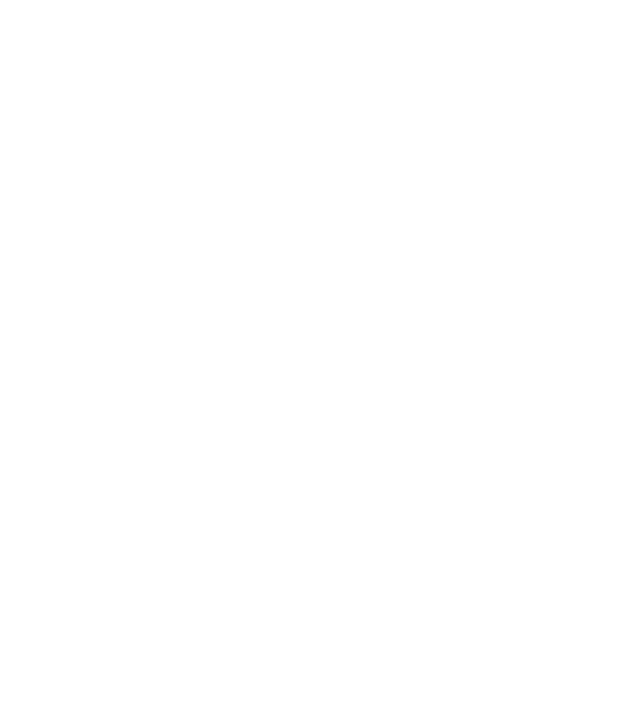
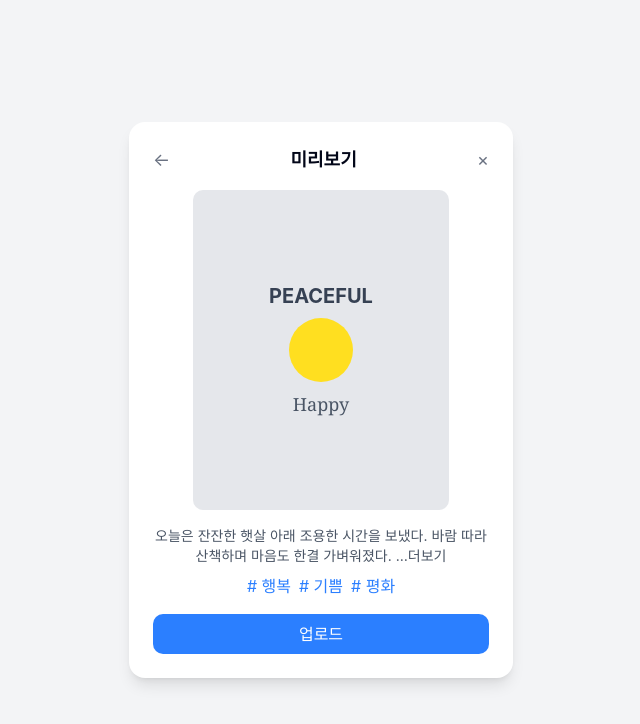
Before and after one commit to KakaoEnterprise-NILO/GriDam-FE, a React (Vite) app: page /diary/test2 in a window 1280 px wide. Before the commit this address had no page. Shown: the top 724 px of the page, without its empty margins (319-959 px from the left). Built offline with nearby package versions, Linux system fonts and the light colour scheme.

Commit message:
✨ [feature]#23 피드 미리보기 컴포넌트 추가

```diff
--- a/src/App.tsx
+++ b/src/App.tsx
@@ -5,6 +5,7 @@
 import WritingDiary from "./components/writingdiary/WritingDiary";
 // import UploadEmotionCard from "./components/writingdiary/UploadEmotionCard";
 import StatusCard from "./components/writingdiary/StatusCard";
+import EmotionPreviewCard from "./components/writingdiary/EmotionPreviewCard";
 
 function App() {
   return (
@@ -15,6 +16,7 @@
         <Route path="/register" element={<Register/>} />
         <Route path="/diary/write" element={<WritingDiary/>} />
         <Route path="/diary/test" element={<StatusCard/>} />
+        <Route path="/diary/test2" element={<EmotionPreviewCard/>} />
 
       </Routes>
     </div>
--- /dev/null
+++ b/src/components/writingdiary/EmotionPreviewCard.css
@@ -0,0 +1,11 @@
+button {
+  transition: background-color 0.3s, color 0.3s;
+}
+
+button:hover {
+  background-color: #f0f0f0;
+}
+
+.bg-blue-500:hover {
+  background-color: #3b82f6;
+}
--- a/src/components/writingdiary/EmotionPreviewCard.tsx
+++ b/src/components/writingdiary/EmotionPreviewCard.tsx
@@ -0,0 +1,59 @@
+import { useState } from "react";
+import StatusCard from "./StatusCard";
+import "./EmotionPreviewCard.css";
+
+export default function EmotionPreviewCard() {
+  const [isUploading, setIsUploading] = useState(false);
+
+  const handleUpload = () => {
+    setIsUploading(true);
+  };
+
+  if (isUploading) {
+    return <StatusCard />;
+  }
+
+  return (
+    <div className="flex justify-center items-center min-h-screen bg-gray-100">
+      <div className="bg-white w-96 h-auto p-6 rounded-2xl shadow-lg space-y-4 relative">
+        {/* 상단 타이틀 */}
+        <div className="flex justify-between items-center mb-4">
+          <button className="text-gray-500 text-lg">&#x2190;</button>
+          <h2 className="text-lg font-bold">미리보기</h2>
+          <button className="text-gray-500 text-lg">×</button>
+        </div>
+
+        {/* 감정 카드 */}
+        <div className="flex justify-center mb-4">
+          <div className="w-64 h-80 bg-gray-200 rounded-lg flex flex-col items-center justify-center p-4 space-y-2">
+            <h2 className="text-xl font-bold text-gray-700">PEACEFUL</h2>
+            <div className="w-16 h-16 bg-yellow-300 rounded-full"></div>
+            <p className="text-lg text-gray-600 font-serif">Happy</p>
+          </div>
+        </div>
+
+        {/* 내용 */}
+        <p className="text-gray-600 text-sm text-center mb-2">
+          오늘은 잔잔한 햇살 아래 조용한 시간을 보냈다. 바람 따라 산책하며 마음도 한결 가벼워졌다. …더보기
+        </p>
+
+        {/* 해시태그 */}
+        <div className="text-center mb-4">
+          <span className="text-blue-500 mr-2"># 행복</span>
+          <span className="text-blue-500 mr-2"># 기쁨</span>
+          <span className="text-blue-500"># 평화</span>
+        </div>
+
+        {/* 업로드 버튼 */}
+        <div className="flex justify-center">
+          <button
+            className="bg-blue-500 text-white w-full py-2 rounded-lg hover:bg-blue-600"
+            onClick={handleUpload}
+          >
+            업로드
+          </button>
+        </div>
+      </div>
+    </div>
+  );
+}
--- a/src/components/writingdiary/StatusCard.tsx
+++ b/src/components/writingdiary/StatusCard.tsx
@@ -1,5 +1,4 @@
 import { useEffect, useState } from "react";
-import "./StatusCard.css";
 import { ClipLoader } from "react-spinners";
 import checkIcon from "../../assets/icons/check_circle_icon.svg";
 
@@ -9,14 +8,14 @@
   useEffect(() => {
     const timer = setTimeout(() => {
       setIsLoading(false);
-    }, 3000); // 3초 후에 체크 표시로 전환
+    }, 3000);
 
     return () => clearTimeout(timer);
   }, []);
 
   return (
     <div className="flex justify-center items-center min-h-screen bg-gray-100">
-      <div className="bg-white w-72 h-96 rounded-lg shadow-lg flex flex-col justify-center items-center space-y-4">
+      <div className="bg-white w-96 h-130 p-6 rounded-2xl shadow-lg flex flex-col justify-center items-center space-y-4">
         {isLoading ? (
           <>
             <ClipLoader color="#4f83ff" size={160} />
@@ -24,7 +23,7 @@
           </>
         ) : (
           <>
-            <img src={checkIcon} alt="완료" className="w-45 h-45" />
+            <img src={checkIcon} alt="완료" className="w-50 h-50" />
             <p className="text-gray-700">감정카드가 게시되었습니다.</p>
           </>
         )}
```
